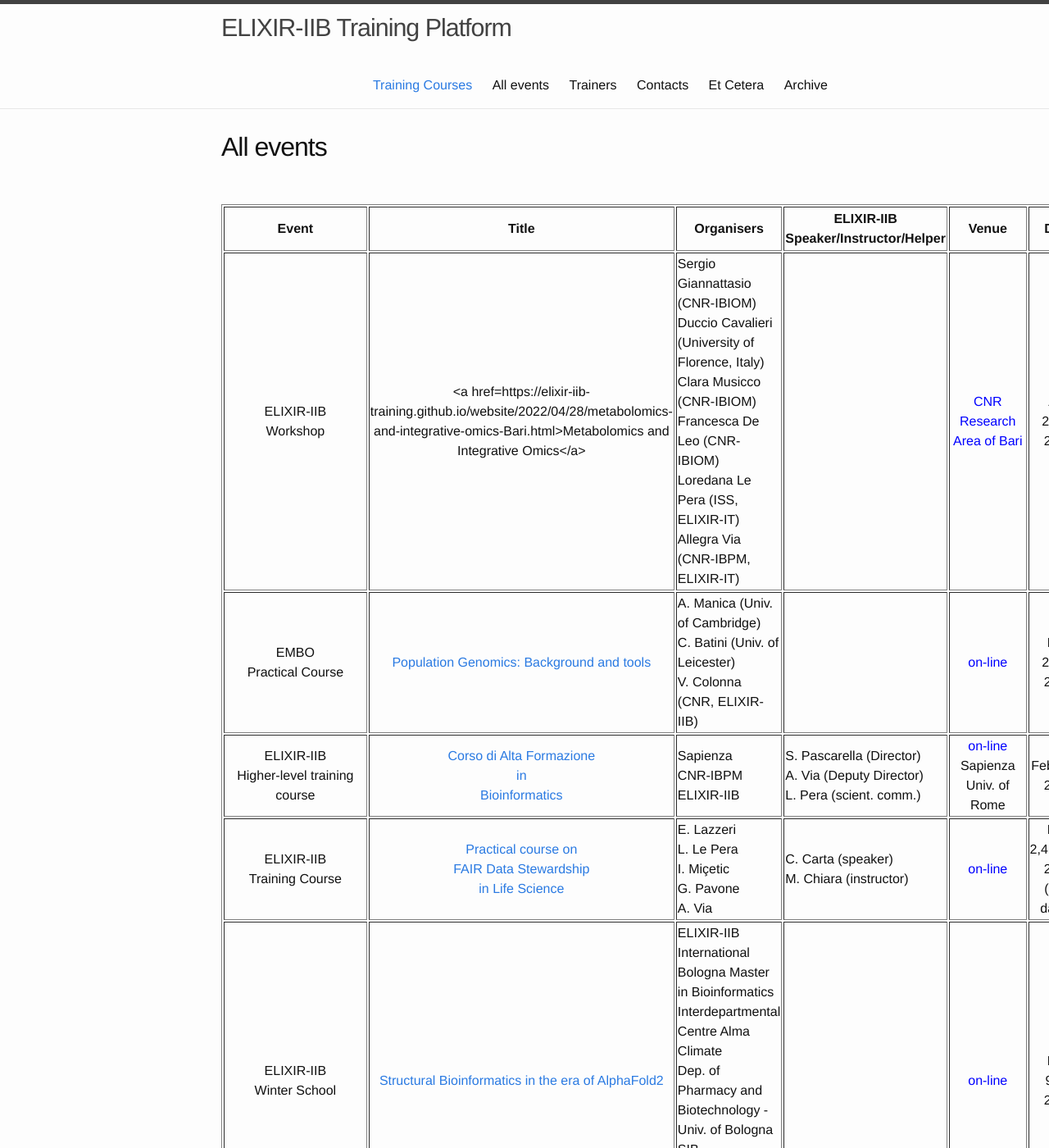
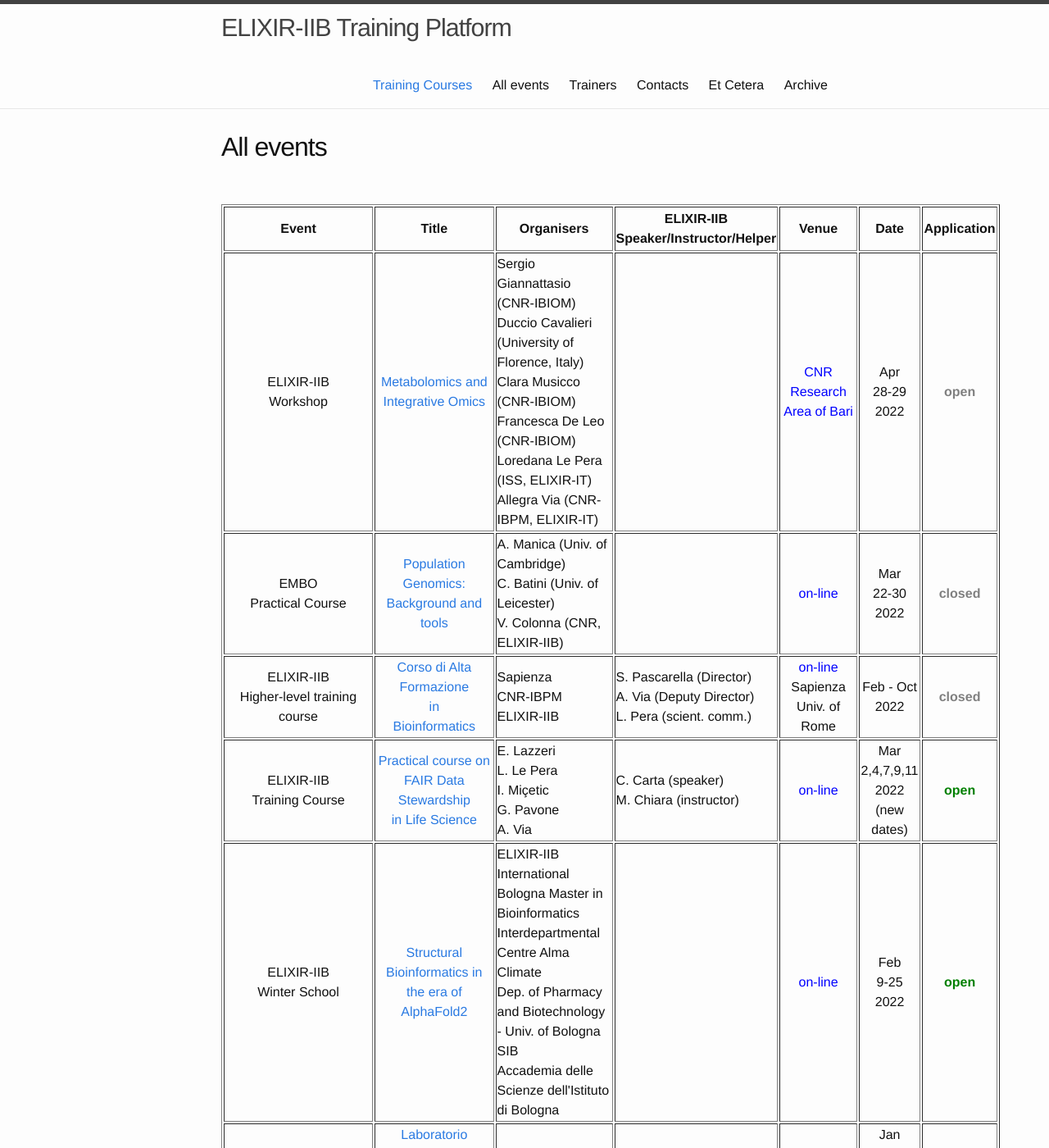
Before and after one commit to ELIXIR-IIB-training/website, a Jekyll site: the page built from _pages/01-all_events.md, in a window 1280 px wide and 1400 px high. Shown: the whole window at 82% size. Built offline with Jekyll 4.4.1, drawn with Linux system fonts in a browser that asks for light colours; some of the changed text lies outside the part shown.

Commit message:
Update 01-all_events.md

```diff
--- a/_pages/01-all_events.md
+++ b/_pages/01-all_events.md
@@ -16,7 +16,7 @@ permalink: /all_events/
 </tr>
    <tr>
    <td height="50" align="center">ELIXIR-IIB<br>Workshop</td>
-   <td height="50" width="220" align="center"><a href=https://elixir-iib-training.github.io/website/2022/04/28/metabolomics-and-integrative-omics-Bari.html>Metabolomics and Integrative Omics</a></td>
+       <td height="50" width="220" align="center"><a href="https://elixir-iib-training.github.io/website/2022/04/28/metabolomics-and-integrative-omics-Bari.html">Metabolomics and Integrative Omics</a></td>
 <br>
    <td height="50" width="150">Sergio Giannattasio (CNR-IBIOM)<br> Duccio Cavalieri (University of Florence, Italy)<br>Clara Musicco (CNR-IBIOM) <br> Francesca De Leo (CNR-IBIOM) <br> Loredana Le Pera (ISS, ELIXIR-IT) <br> Allegra Via (CNR-IBPM, ELIXIR-IT)</td>
    <td height="50" width="150"></td>
```
